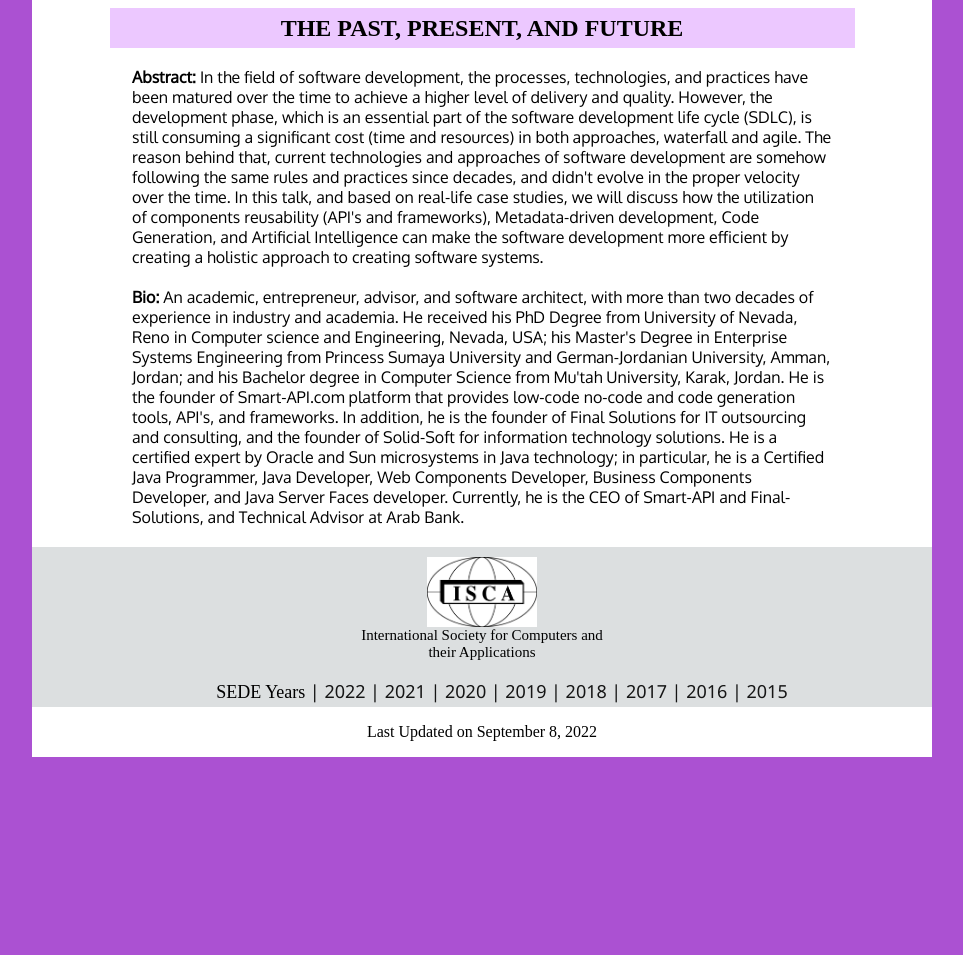
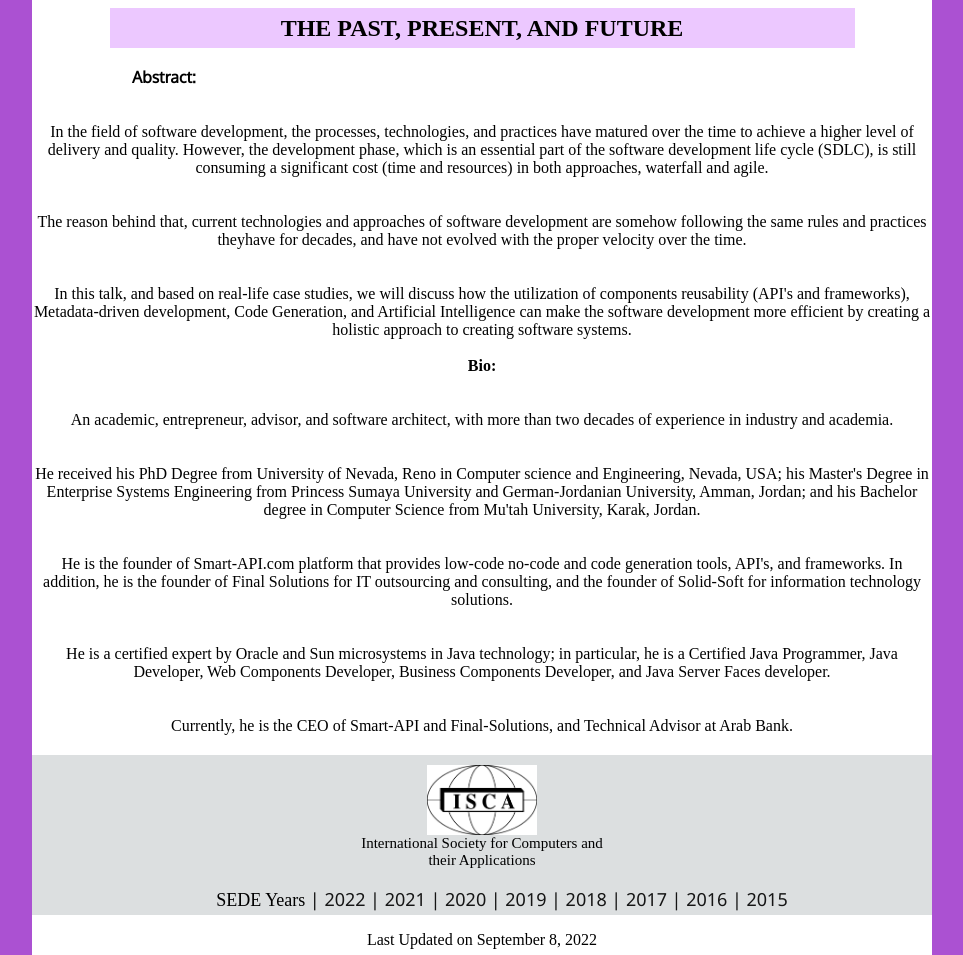
Before and after one commit to hpcvis/SEDE, a plain HTML site: page keynote.html in a window 1280 px wide. Shown: the part 1520-2475 px from the top of the page, without its empty margins (158-1121 px from the left). Before the commit the page ends 2285 px from the top, so only its background shows below. Drawn offline with Linux system fonts and the light colour scheme.

```diff
--- a/keynote.html
+++ b/keynote.html
@@ -56,16 +56,19 @@
         <p id="description">
         <strong>Abstract:</strong>
 
+	<P>
 	In the field of software development, the processes, technologies, and
-	practices have been matured over the time to achieve a higher level of
+	practices have matured over the time to achieve a higher level of
 	delivery and quality. However, the development phase, which is an essential
 	part of the software development life cycle (SDLC), is still consuming a
 	significant cost (time and resources) in both approaches, waterfall and agile.
 
+	<P>
 	The reason behind that, current technologies and approaches of software
-	development are somehow following the same rules and practices since decades,
-	and didn't evolve in the proper velocity over the time.
+	development are somehow following the same rules and practices theyhave for decades,
+	and have not evolved with the proper velocity over the time.
 
+	<P>
 	In this talk, and based on real-life case studies, we will discuss how the
 	utilization of components reusability (API's and frameworks), Metadata-driven
 	development, Code Generation, and Artificial Intelligence can make the software
@@ -73,22 +76,27 @@
           <br><br>
           <strong>Bio:</strong>
 
+	<P>
 	An academic, entrepreneur, advisor, and software architect, with more than two
 	decades of experience in industry and academia.
 
+	<P>
 	He received his PhD Degree from University of Nevada, Reno in Computer science
 	and Engineering, Nevada, USA; his Master's Degree in Enterprise Systems Engineering
 	from Princess Sumaya University and German-Jordanian University, Amman, Jordan; and
 	his Bachelor degree in Computer Science from Mu'tah University, Karak, Jordan.
 
+	<P>
 	He is the founder of Smart-API.com platform that provides low-code no-code and code
 	generation tools, API's, and frameworks. In addition, he is the founder of Final Solutions
 	for IT outsourcing and consulting, and the founder of Solid-Soft for information technology solutions.
 
+	<P>
 	He is a certified expert by Oracle and Sun microsystems in Java technology; in particular,
 	he is a Certified Java Programmer, Java Developer, Web Components Developer, Business
 	Components Developer, and Java Server Faces developer.
 
+	<P>
 	Currently, he is the CEO of Smart-API and Final-Solutions, and Technical Advisor at Arab Bank.
 
           <br>
```
